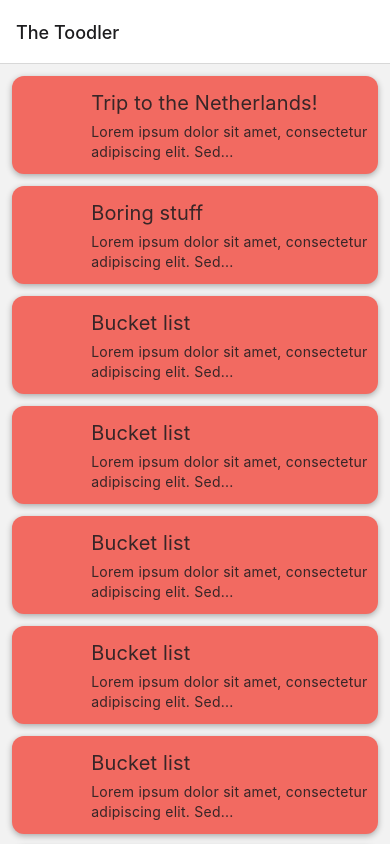
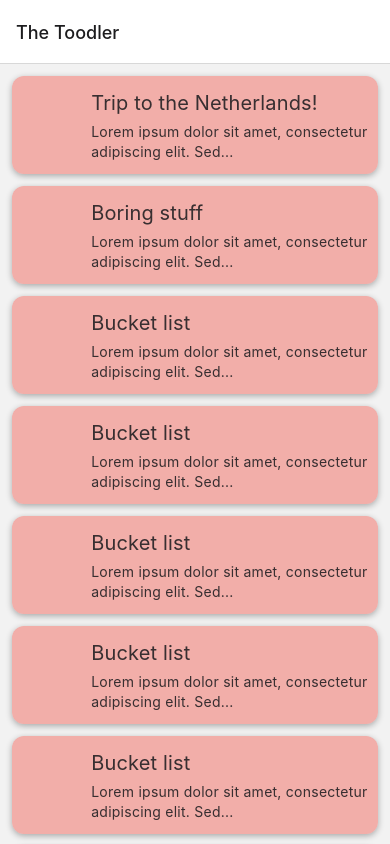
Before and after one commit to bjarmi/the_toodler, a React Native app: screen /HomePage in a window 390 px wide. Built offline with nearby package versions, Linux system fonts and the light colour scheme; some icons are missing.

Commit message:
Implement BoardOverview component

```diff
--- a/src/components/cards/boardCard/styles.ts
+++ b/src/components/cards/boardCard/styles.ts
@@ -7,7 +7,7 @@ const styles = StyleSheet.create({
         marginTop: 12,
         marginHorizontal: 12,
         padding: 10,
-        backgroundColor: "rgba(242, 106, 97, 1)",
+        backgroundColor: "rgba(242, 106, 97, .5)",
     },
     cardContent: {
         flex: 1,
--- /dev/null
+++ b/src/components/pages/boardPage/boardOverview/index.tsx
@@ -0,0 +1,26 @@
+import { faPoo } from "@fortawesome/free-solid-svg-icons";
+import { FontAwesomeIcon } from "@fortawesome/react-native-fontawesome";
+import { View } from "react-native";
+import { Paragraph, Title } from "react-native-paper";
+import { IBoard } from "../../../../common/interfaces";
+import styles from "./styles";
+
+interface Props {
+  board: IBoard;
+}
+
+const BoardOverview = ({ board }: Props) => {
+  return (
+    <View style={styles.container}>
+      <View style={styles.header}>
+        <FontAwesomeIcon size={72} icon={faPoo} />
+        <Title>{board.name}</Title>
+      </View>
+      <View>
+        <Paragraph>{board.description}</Paragraph>
+      </View>
+    </View>
+  );
+};
+
+export default BoardOverview;
--- /dev/null
+++ b/src/components/pages/boardPage/boardOverview/styles.ts
@@ -0,0 +1,20 @@
+import { StyleSheet } from "react-native"
+
+const styles = StyleSheet.create({
+    container: {
+        flex: 1,
+        backgroundColor: "rgba(242, 106, 97, .5)",
+        padding: 20,
+    },
+    header: {
+        flex: 1,
+        flexDirection: "row",
+        justifyContent: "space-evenly",
+        alignItems: "center",
+        borderBottomColor: "black",
+        borderBottomWidth: 1,
+        paddingBottom: 10,
+    },
+});
+
+export default styles
--- a/src/components/pages/boardPage/index.tsx
+++ b/src/components/pages/boardPage/index.tsx
@@ -1,15 +1,22 @@
-import { View, Text, Button } from "react-native";
+import { View, Text, Button, SafeAreaView, ScrollView } from "react-native";
 import { data } from "../../../../dataStub";
 import { BoardScreenProps } from "../../../common/type";
+import BoardOverview from "./boardOverview";
 
 const getLists = (boardId: number) =>
   data.lists.filter((list) => list.boardId === boardId);
 
+const getBoard = (boardId: number) =>
+  data.boards.filter((board) => board.id === boardId)[0];
+
 const BoardPage = ({ route, navigation }: BoardScreenProps) => {
   const lists = getLists(route.params.boardId);
+  const board = getBoard(route.params.boardId);
 
   return (
-    <View>
+    <SafeAreaView style={{ flex: 1 }}>
+      <ScrollView>
+        <BoardOverview board={board} />
         {lists.map((list) => (
           <Button
             key={list.id}
@@ -17,7 +24,8 @@ const BoardPage = ({ route, navigation }: BoardScreenProps) => {
             onPress={() => navigation.navigate("ListPage", { listId: list.id })}
           />
         ))}
-    </View>
+      </ScrollView>
+    </SafeAreaView>
   );
 };
 
```
Lines whose indentation alone changed are shown as unchanged.
